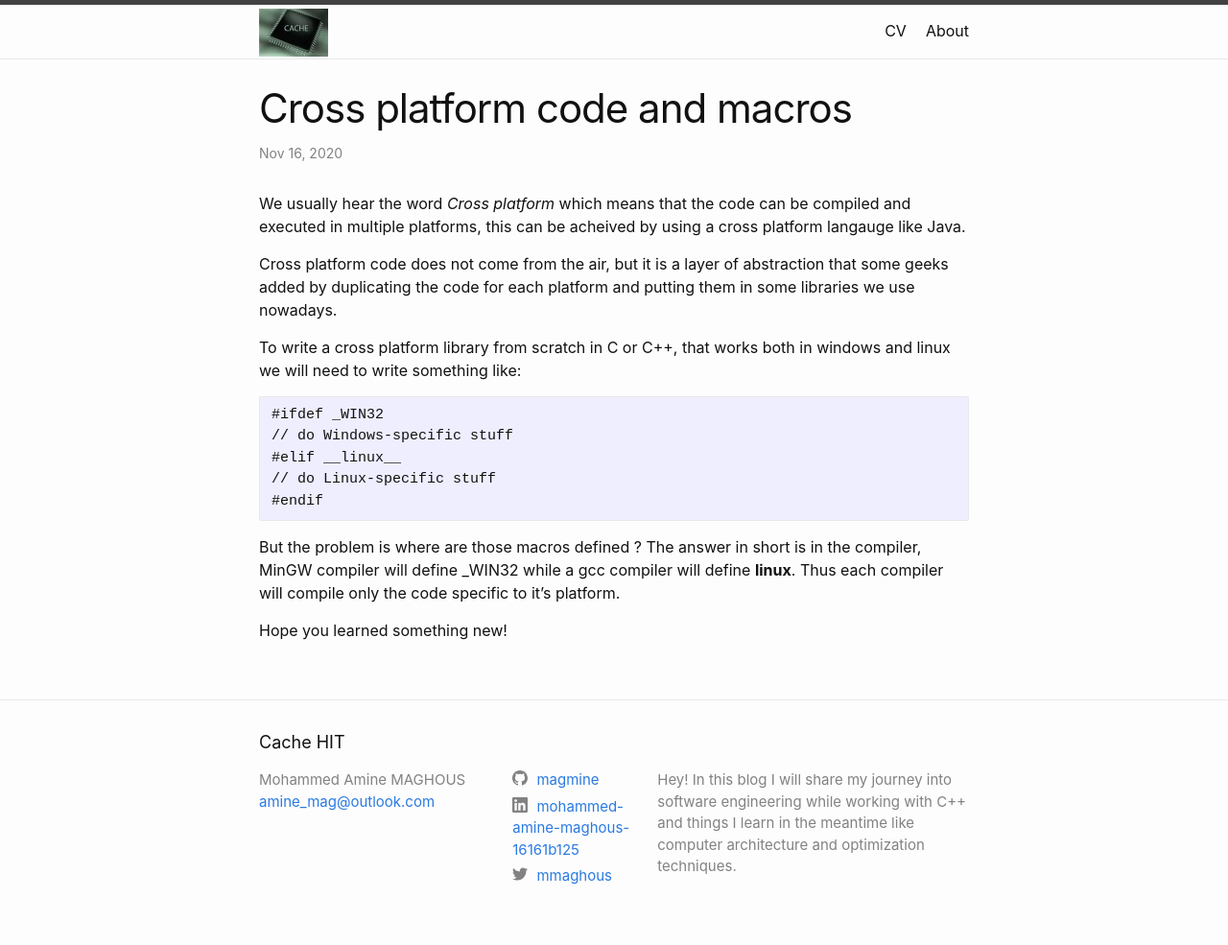
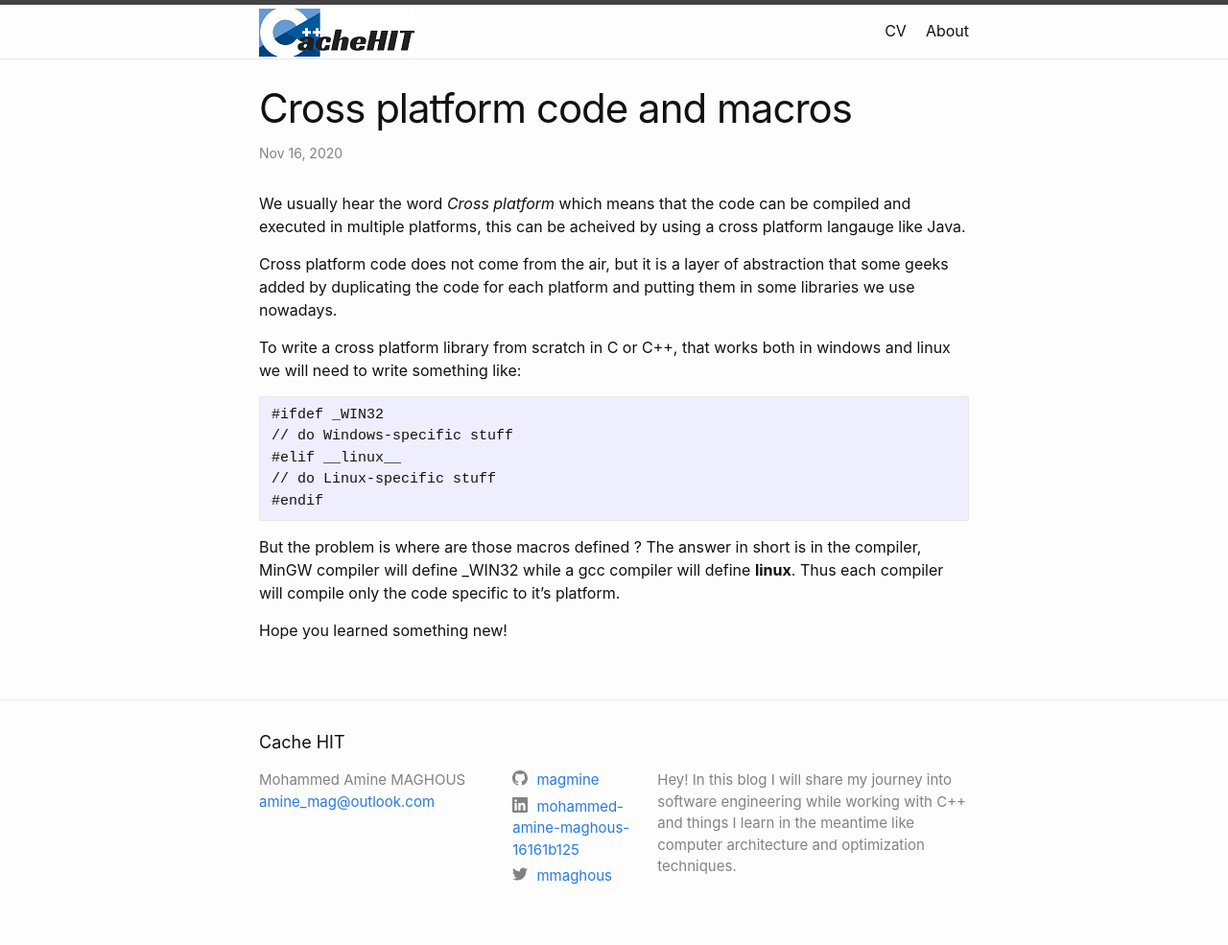
Before and after one commit to magmine/cachehit, a Jekyll site: the page built from _posts/2020-11-16-Cross-platform-code-and-macros.md, in a window 1280 px wide. Shown: the whole page at 96% size. Built offline with Jekyll 4.4.1, drawn with Linux system fonts in a browser that asks for light colours.

Commit message:
new logo

```diff
--- a/_config.yml
+++ b/_config.yml
@@ -31,7 +31,7 @@ linkedin_username: mohammed-amine-maghous-16161b125
 
 #------------Fields used by minima theme but are not default-----------#
 author: Mohammed Amine MAGHOUS
-title-logo: /images/cachehitLogo.jpg
+title-logo: /images/cacheHit_.png
 #----------------------------------------------------------------------#
 
 # Build settings
--- a/_layouts/home.html
+++ b/_layouts/home.html
@@ -20,6 +20,7 @@ layout: default
           <a class="post-link" href="{{ post.url | relative_url }}">
             {{ post.title | escape }}
           </a>
+          <p>{{ post.desc }}</p>
         </h3>
         {%- if site.show_excerpts -%}
           {{ post.excerpt }}
```
Also changed, not shown: _posts/2020-11-16-Cross-platform-code-and-macros.md (+1 -0 lines), images/cacheHit_.png (added), 4 other files.
